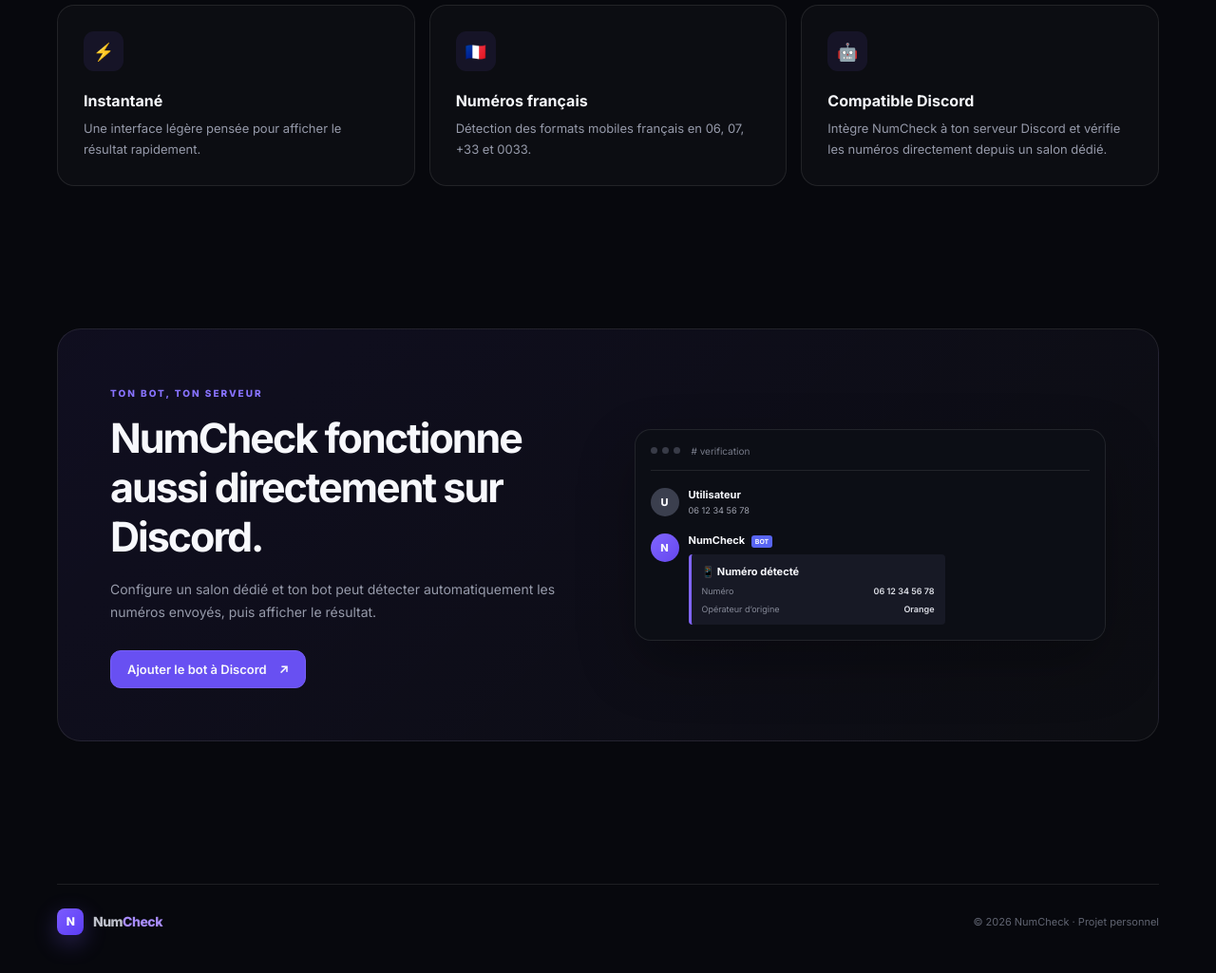
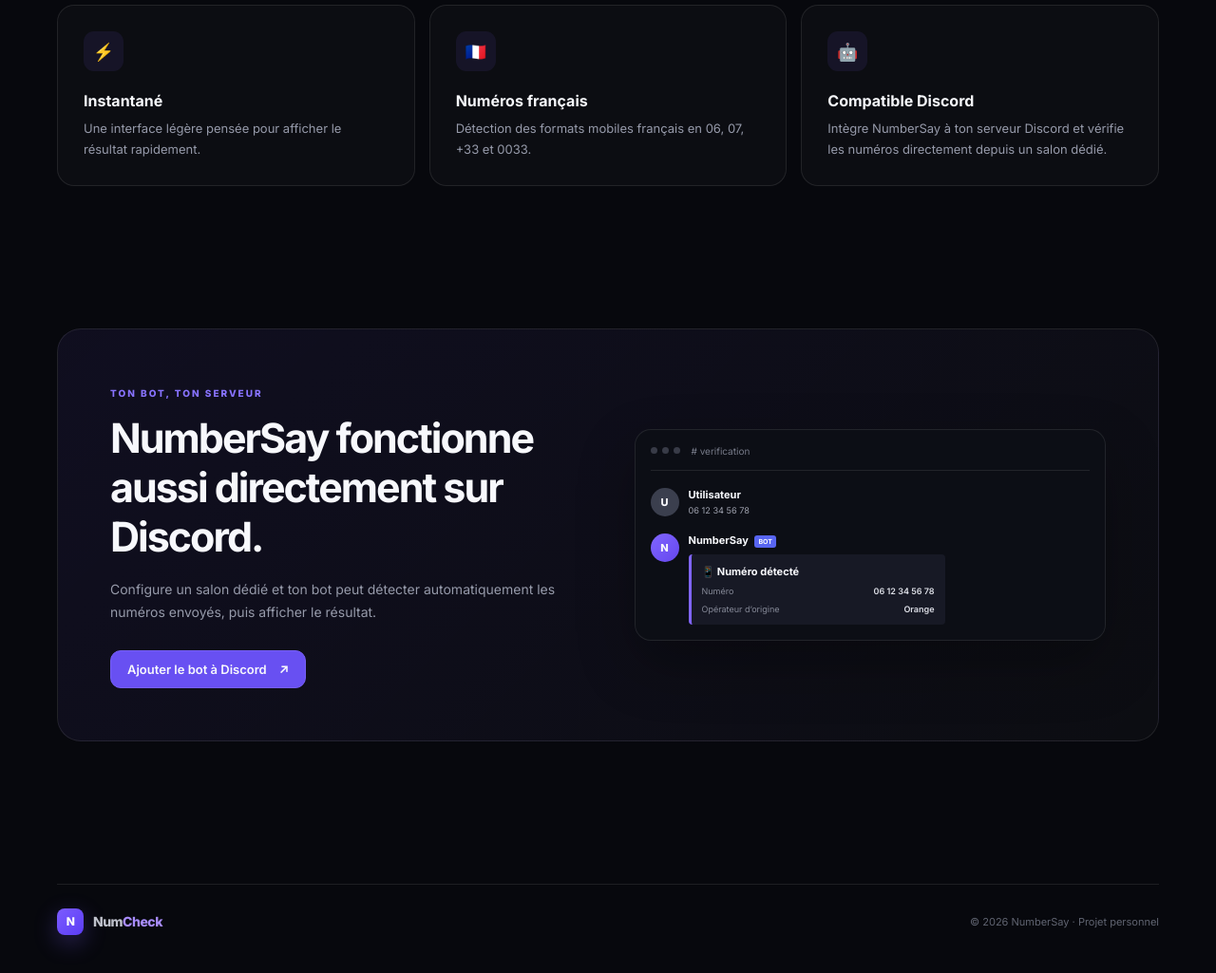
Before and after one commit to User3244233213/NumberSay, a plain HTML site: page index.html in a window 1280 px wide. Shown: the part 980-2005 px from the top of the page at 95% size. Drawn offline with Linux system fonts and the light colour scheme.

Commit message:
Rename NumCheck to NumberSay in index.html

```diff
--- a/index.html
+++ b/index.html
@@ -3,8 +3,8 @@
 <head>
   <meta charset="UTF-8">
   <meta name="viewport" content="width=device-width, initial-scale=1.0">
-  <meta name="description" content="NumCheck — identifie l'opérateur d'origine d'un numéro mobile français.">
-  <title>NumCheck — Vérification opérateur</title>
+  <meta name="description" content="NumberSay — identifie l'opérateur d'origine d'un numéro mobile français.">
+  <title>NumberSay — Vérification opérateur</title>
   <link rel="preconnect" href="https://fonts.googleapis.com">
   <link rel="preconnect" href="https://fonts.gstatic.com" crossorigin>
   <link href="https://fonts.googleapis.com/css2?family=Inter:wght@400;500;600;700;800&display=swap" rel="stylesheet">
@@ -90,7 +90,7 @@
         <article class="feature-card">
           <div class="feature-icon">🤖</div>
           <h3>Compatible Discord</h3>
-          <p>Intègre NumCheck à ton serveur Discord et vérifie les numéros directement depuis un salon dédié.</p>
+          <p>Intègre NumberSay à ton serveur Discord et vérifie les numéros directement depuis un salon dédié.</p>
         </article>
       </div>
     </section>
@@ -98,7 +98,7 @@
     <section class="discord-section" id="discord">
       <div class="discord-copy">
         <span class="eyebrow">TON BOT, TON SERVEUR</span>
-        <h2>NumCheck fonctionne aussi directement sur Discord.</h2>
+        <h2>NumberSay fonctionne aussi directement sur Discord.</h2>
         <p>
           Configure un salon dédié et ton bot peut détecter automatiquement
           les numéros envoyés, puis afficher le résultat.
@@ -117,7 +117,7 @@
         <div class="message bot-message">
           <div class="avatar bot-avatar">N</div>
           <div>
-            <strong>NumCheck <span class="bot-tag">BOT</span></strong>
+            <strong>NumberSay <span class="bot-tag">BOT</span></strong>
             <div class="mini-embed">
               <div class="mini-title">📱 Numéro détecté</div>
               <div class="mini-line"><span>Numéro</span><b>06 12 34 56 78</b></div>
@@ -131,7 +131,7 @@
 
   <footer>
     <div class="brand"><span class="brand-icon">N</span><span>Num<span>Check</span></span></div>
-    <p>© <span id="year"></span> NumCheck · Projet personnel</p>
+    <p>© <span id="year"></span> NumberSay · Projet personnel</p>
   </footer>
 
   <script src="script.js"></script>
```
